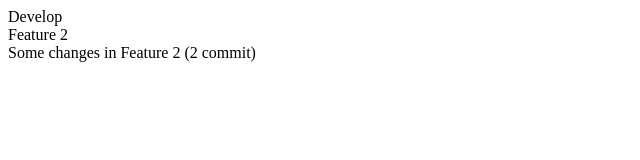
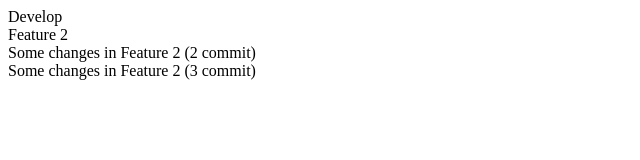
Before and after one commit to TPoleliuk/Hillel_Front-end-Pro-HW-35, a plain HTML site: page index.html in a window 1280 px wide. Shown: the whole page, without its empty margins (0-640 px from the left). Drawn offline with Linux system fonts and the light colour scheme.

Commit message:
3 Some changes in Feature 2-branch

```diff
--- a/index.html
+++ b/index.html
@@ -11,5 +11,6 @@
     <div>Feature 2</div>
 
     <div>Some changes in Feature 2 (2 commit)</div>
+    <div>Some changes in Feature 2 (3 commit)</div>
 </body>
 </html>
```
